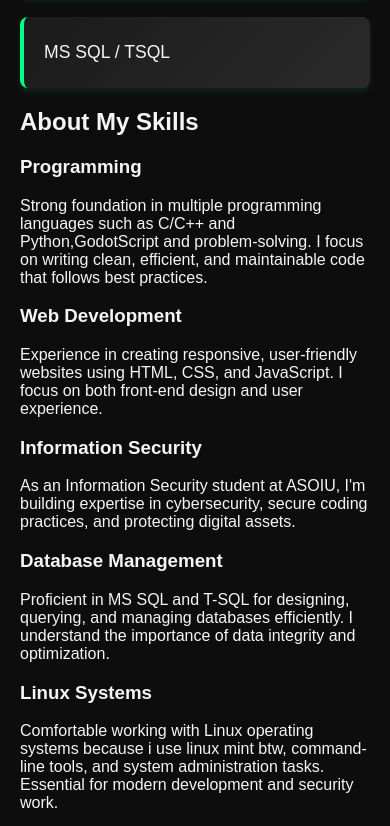
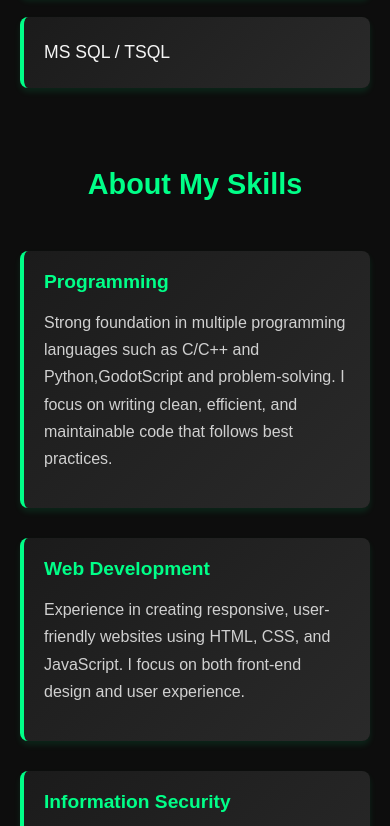
Before and after one commit to aliyevfizuli405-eng/Portfolio, a plain HTML site: page services.html in a window 390 px wide. Shown: the part 577-1403 px from the top of the page. Drawn offline with Linux system fonts and the light colour scheme.

Commit message:
Add experience section styles to services.css

```diff
--- a/services.css
+++ b/services.css
@@ -67,6 +67,51 @@ box-shadow: 0 8px 12px rgba(0, 255, 136, 0.2);
 border-left-color: #00cc66;
 }
 
+.experience {
+margin-top: 80px;
+}
+
+.experience h2 {
+font-size: 2.2em;
+color: #00ff88;
+margin-bottom: 50px;
+text-align: center;
+}
+
+.experience-content {
+display: grid;
+grid-template-columns: repeat(auto-fit, minmax(280px, 1fr));
+gap: 30px;
+}
+
+.exp-item {
+background: linear-gradient(135deg, #1b1b1b, #2a2a2a);
+padding: 30px;
+border-left: 4px solid #00ff88;
+border-radius: 8px;
+box-shadow: 0 4px 6px rgba(0, 255, 136, 0.1);
+transition: all 0.3s ease;
+}
+
+.exp-item:hover {
+transform: translateY(-8px);
+box-shadow: 0 12px 20px rgba(0, 255, 136, 0.2);
+border-left-color: #00cc66;
+}
+
+.exp-item h3 {
+font-size: 1.4em;
+color: #00ff88;
+margin-top: 0;
+margin-bottom: 15px;
+}
+
+.exp-item p {
+font-size: 1em;
+line-height: 1.7;
+color: #d0d0d0;
+}
+
 footer {
 background-color: #1b1b1b;
 text-align: center;
@@ -78,11 +123,23 @@ font-size: 0.9em;
 }
 
 @media screen and (max-width: 768px) {
-.Skills {
+.experience-content {
 grid-template-columns: 1fr;
 }
 
 main {
 margin: 40px 20px;
 }
+
+.experience h2 {
+font-size: 1.8em;
 }
+
+.exp-item {
+padding: 20px;
+}
+
+.exp-item h3 {
+font-size: 1.2em;
+}
+}
```
